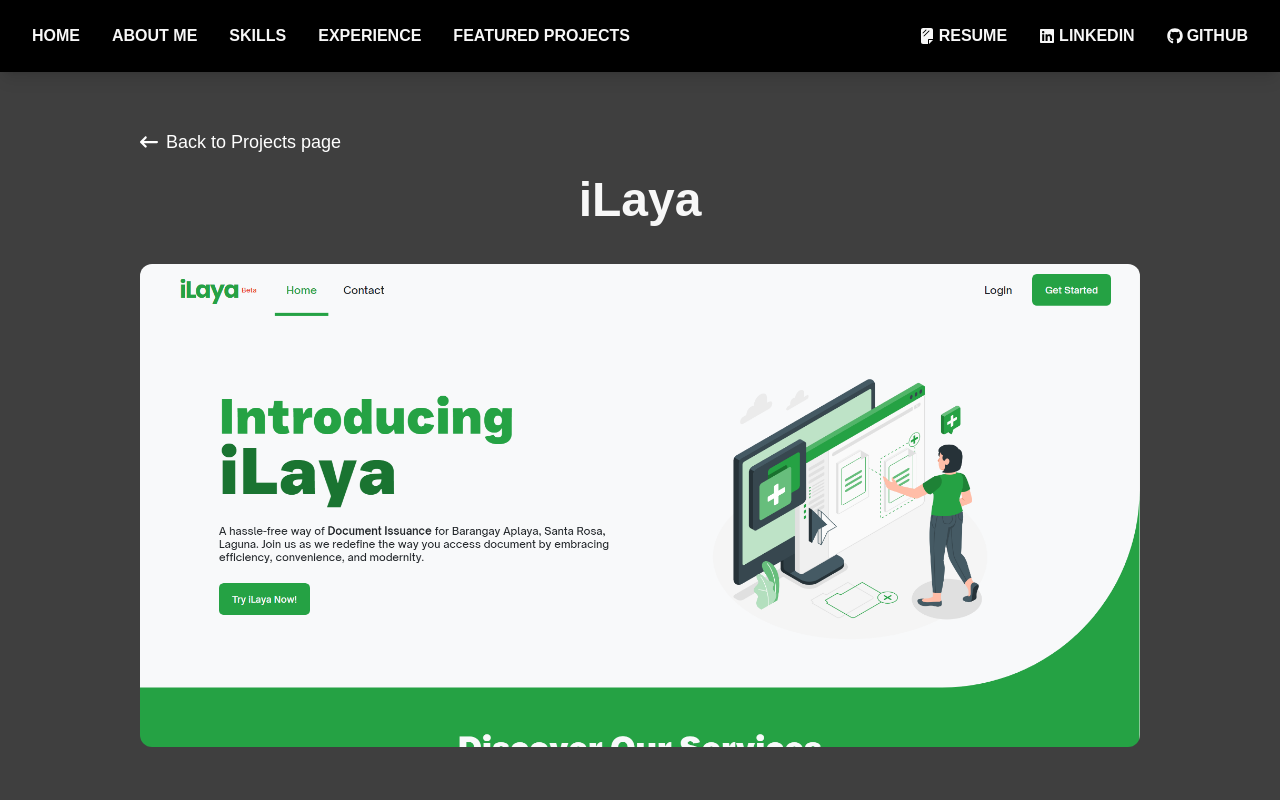
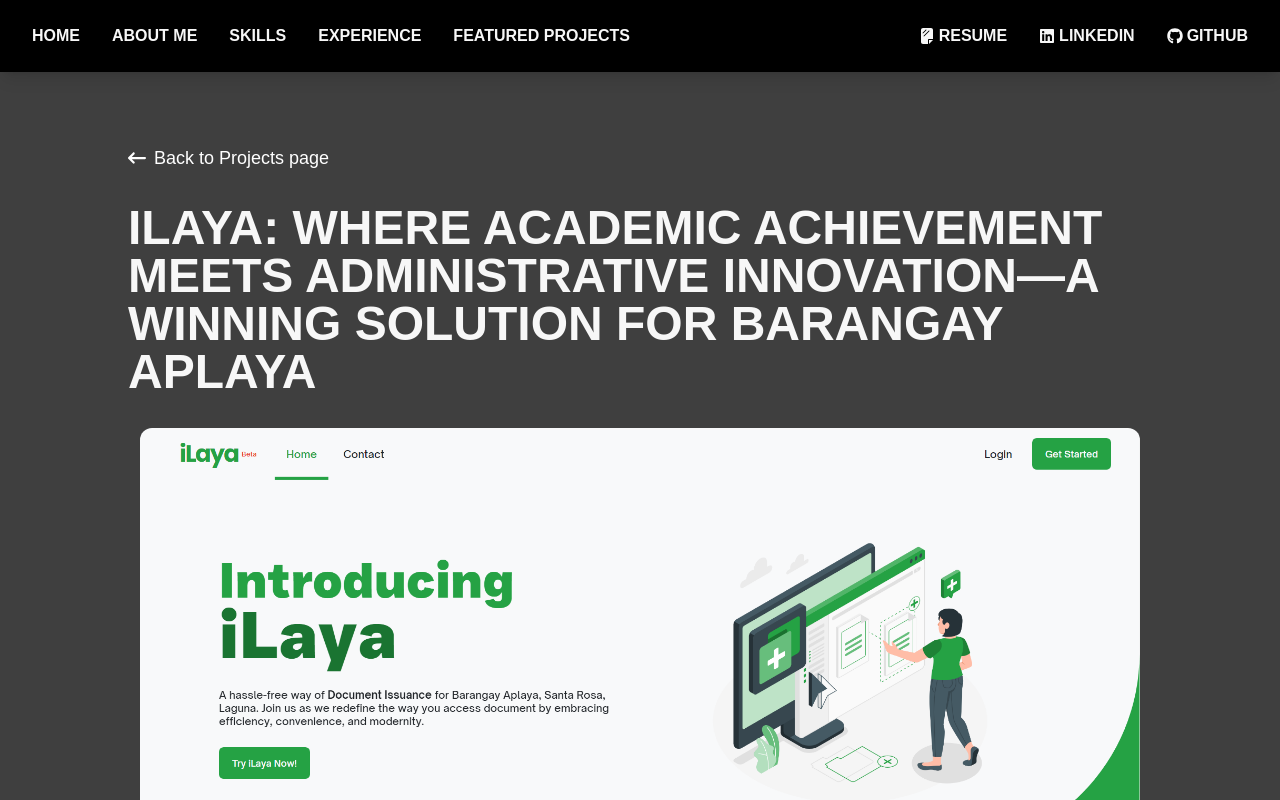
Before and after one commit to lancedalanon/my-portfolio, a Next.js app: page /projects/1 in a window 1280 px wide. Shown: the top 800 px of the page. Built offline with nearby package versions, Linux system fonts and the light colour scheme.

Commit message:
Create layout for project article

```diff
--- a/app/projects/[id]/page.tsx
+++ b/app/projects/[id]/page.tsx
@@ -54,33 +54,37 @@ const Project: NextPage = () => {
             <main>
                 <article>
                     <section className="h-full min-h-screen flex flex-col items-center justify-center overflow-hidden bg-custom-700">
-                        <div className="mx-6 mb-32">
-                            {/* Back Link aligned to the left */}
-                            <div className="w-full flex self-start justify-start md:mt-32">
-                                <Link href="/projects" passHref className="flex items-center">
+                        {/* Centered Content */}
+                        <div className="grid grid-cols-1 md:grid-cols-[10%_80%_10%] my-28">
+                            <div></div>
+                                <div className="mx-auto">
+                                    <Link href="/projects" passHref className="flex items-center my-8">
                                         <FaArrowLeftLong className="mr-2 text-white text-lg" />
                                         <span className="text-white text-lg hover:underline">
                                             Back to Projects page
                                         </span>
                                     </Link>
-                            </div>
 
-                            {/* Centered Content */}
-                            <div className="w-full flex flex-col items-center">
                                     {/* Centered Title */}
-                                <h2 className="text-5xl text-center font-bold text-custom-100 my-5">
-                                    {project.project_name}
+                                    <h2 className="text-3xl md:text-5xl my-8 uppercase font-bold text-custom-100">
+                                        {project.project_headline}
                                     </h2>
 
                                     {/* Centered Image */}
                                     <Image
                                         src={project.project_image}
                                         alt={project.project_name}
-                                    width={1000}
+                                        width={800}
                                         height={800}
-                                    className="my-5 rounded-xl"
+                                        className="my-8 rounded-xl w-full max-w-[1000px] mx-auto"
                                     />
+
+                                    {/* Contents */}
+                                    <div className="text-lg text-white p-4">
+                                        <em>{project.short_description}</em>
                                     </div>
+                                </div>
+                            <div></div>
                         </div>
                     </section>
                 </article>
--- a/constants/projects.json
+++ b/constants/projects.json
@@ -2,6 +2,7 @@
     {
         "id": 1,
         "project_name": "iLaya",
+        "project_headline": "iLaya: Where Academic Achievement Meets Administrative Innovation—A Winning Solution for Barangay Aplaya",
         "project_image": "/images/iLaya.png",
         "short_description": "A web-based system for Barangay Aplaya that automates document issuance and manages blotter records, improving administrative efficiency. iLaya automates the issuance of official documents and manages blotter records, streamlining administrative processes within the local government unit.",
         "month_start": "August",
@@ -45,6 +46,7 @@
     {
         "id": 2,
         "project_name": "Events Tabulation System",
+        "project_headline": null,
         "project_image": "/images/Events-Tabulation-System.png",
         "short_description": "Features live scoring for tournaments with a bracketing system and showcases overall scores for school organizations. Experience a powerful and intuitive scoring solution that goes beyond the ordinary!",
         "month_start": "May",
@@ -89,6 +91,7 @@
     {
         "id": 3,
         "project_name": "Tourist Management System",
+        "project_headline": null,
         "project_image": "/images/Tourist-Management-System.png",
         "short_description": "The Tourist Management System showcases efficient website operations for managing tourism activities, featuring Intramuros as a highlighted destination. This project was developed to streamline visitor experiences and enhance engagement with local attractions. Experience seamless navigation and essential services tailored for travelers!",
         "month_start": "October",
@@ -126,6 +129,7 @@
     {
         "id": 4,
         "project_name": "Pixel RPS",
+        "project_headline": null,
         "project_image": "/images/Pixel-RPS.png",
         "short_description": "Pixel RPS is a unique twist on the classic rock-paper-scissors game, incorporating RPG elements. Players engage in strategic battles, utilizing characters with special abilities. Experience a fun and interactive gameplay that redefines a beloved classic!",
         "month_start": "October",
```
Lines whose indentation alone changed are shown as unchanged.
